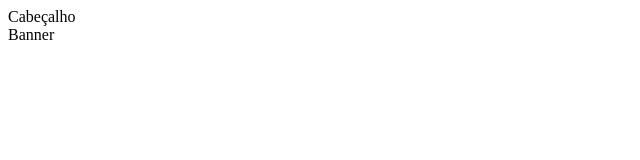
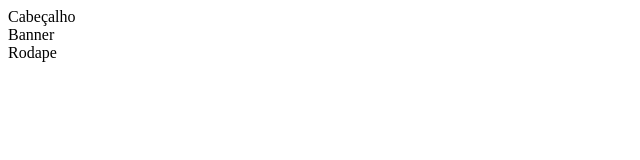
Before and after one commit to benaianoadia/151225, a plain HTML site: page index.html in a window 1280 px wide. Shown: the full height of the page, 0-640 px from the left. Drawn offline with Linux system fonts and the light colour scheme.

Commit message:
Quarto commit

```diff
--- a/index.html
+++ b/index.html
@@ -8,5 +8,6 @@
 <body>
     <section>Cabeçalho </section>
     <section>Banner</section>
+    <section>Rodape</section>
 </body>
 </html>
```
